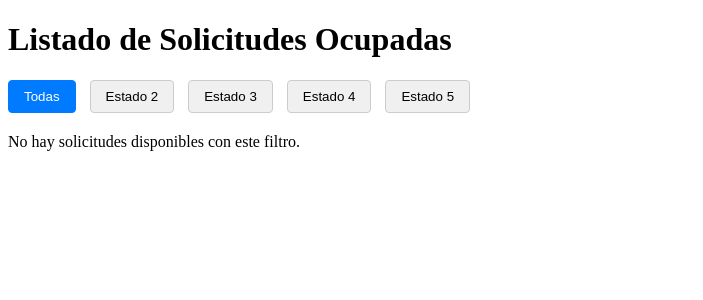
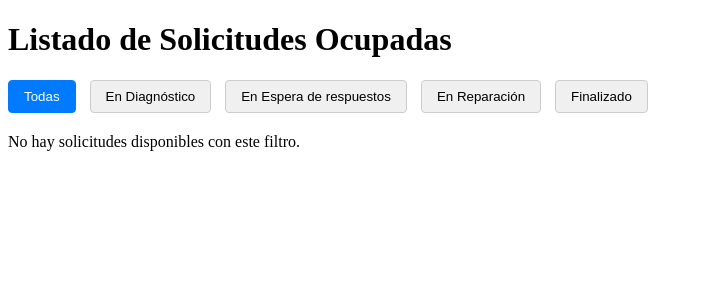
Before and after one commit to Proyecto-Final3MF/COSMOS, a PHP site: page /Solicitudes/ocupadas.php in a window 1280 px wide. Shown: the top 300 px of the page, without its empty margins (0-703 px from the left). Run offline with PHP 8.4, Linux system fonts and the light colour scheme; data that the repository does not hold is empty.

Commit message:
Cositas 14/07

```diff
--- a/Controllers/SolicitudController.php
+++ b/Controllers/SolicitudController.php
@@ -17,7 +17,7 @@ class SolicitudController {
     }
 
     public function handleSelectSolicitud($solicitudId) {
-        $newEstadoId = 2; // Supondo que 2 é o estado 'em progresso'
+        $newEstadoId = 2;
         $success = $this->solicitudModel->updateSolicitudEstado($solicitudId, $newEstadoId);
         return $success;
     }
--- a/Views/Solicitudes/ocupadas.php
+++ b/Views/Solicitudes/ocupadas.php
@@ -21,10 +21,10 @@ $solicitudes = $controller->getOcupadasData($estado_filter);
 
     <div class="filter-buttons">
     <button id="filter-all" data-filter="all">Todas</button>
-    <button id="filter-2" data-filter="2">Estado 2</button>
-    <button id="filter-3" data-filter="3">Estado 3</button>
-    <button id="filter-4" data-filter="4">Estado 4</button>
-    <button id="filter-5" data-filter="5">Estado 5</button>
+    <button id="filter-2" data-filter="2">En Diagnóstico</button>
+    <button id="filter-3" data-filter="3">En Espera de respuestos</button>
+    <button id="filter-4" data-filter="4">En Reparación</button>
+    <button id="filter-5" data-filter="5">Finalizado</button>
 </div>
 
     <div id="solicitud-container">
```
